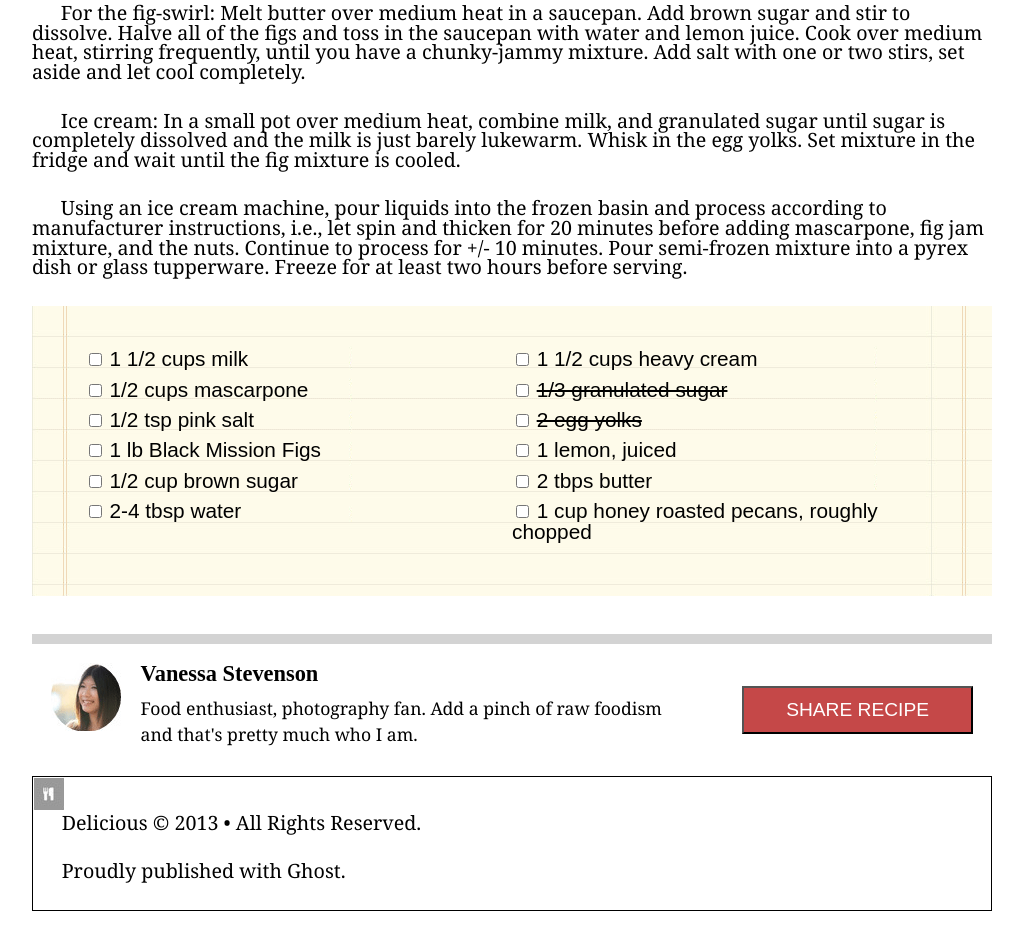
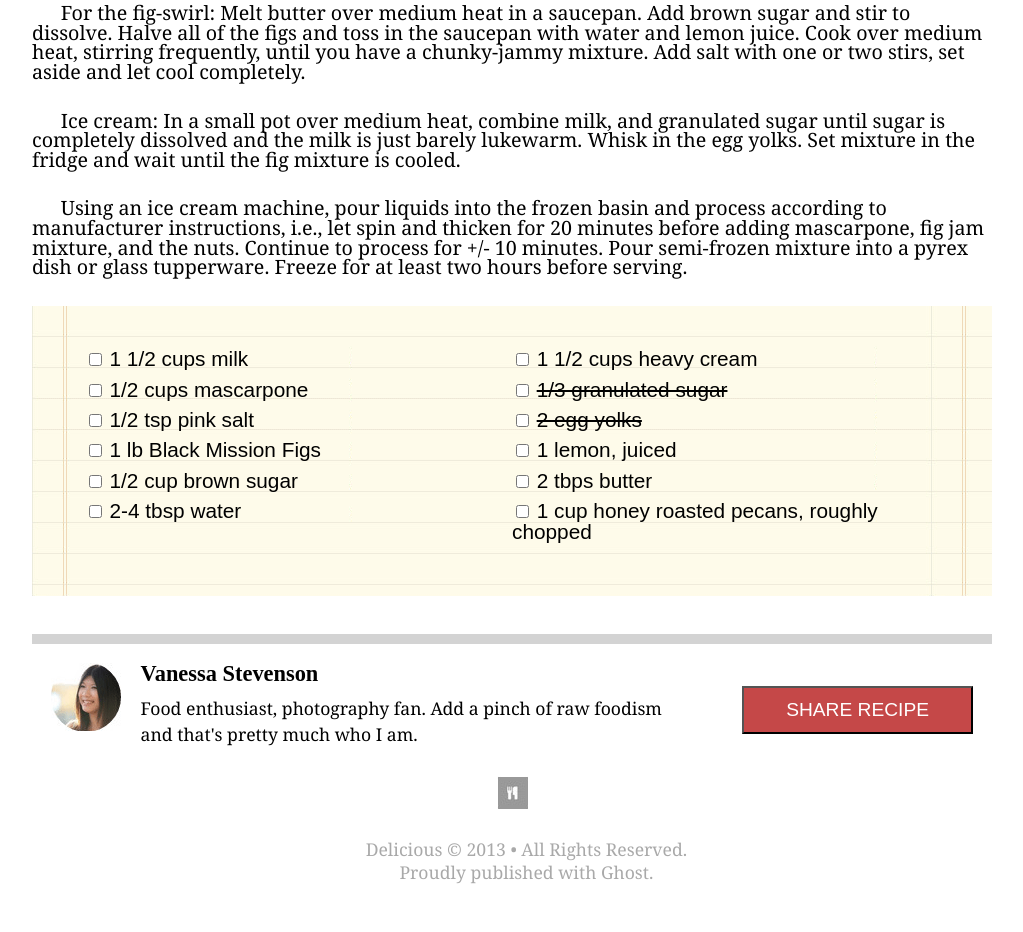
Before and after one commit to joanna-cf/301-chocolate-pizza, a plain HTML site: page index.html in a window 1280 px wide. Shown: the part 906-1838 px from the top of the page, without its empty margins (128-1151 px from the left). Before the commit the page ends 1817 px from the top, so only its background shows below. Drawn offline with Linux system fonts and the light colour scheme.

Commit message:
styled footer in style.css

```diff
--- a/index.html
+++ b/index.html
@@ -91,7 +91,7 @@
     </section>
   </main>
   <footer>
-    <img src="assets/small-logo.png" alt="">
+    <img src="assets/small-logo.png" alt="" id="logo">
     <p>Delicious © 2013 • All Rights Reserved.</p>
     <p>Proudly published with Ghost.</p>
   </footer>
--- a/style.css
+++ b/style.css
@@ -160,5 +160,19 @@ button {
 
 footer {
   display: block;
-  border: 1px solid black;
+  margin-bottom: 5%;
 }
+
+#logo {
+  display: block;
+  margin: auto;
+  margin-bottom: 3%;
+}
+
+footer > p {
+  text-align: center;
+  margin: 0%;
+  font-size: 1.1em;
+  line-height: 1.3em;
+  color: darkgrey;
+}
```
